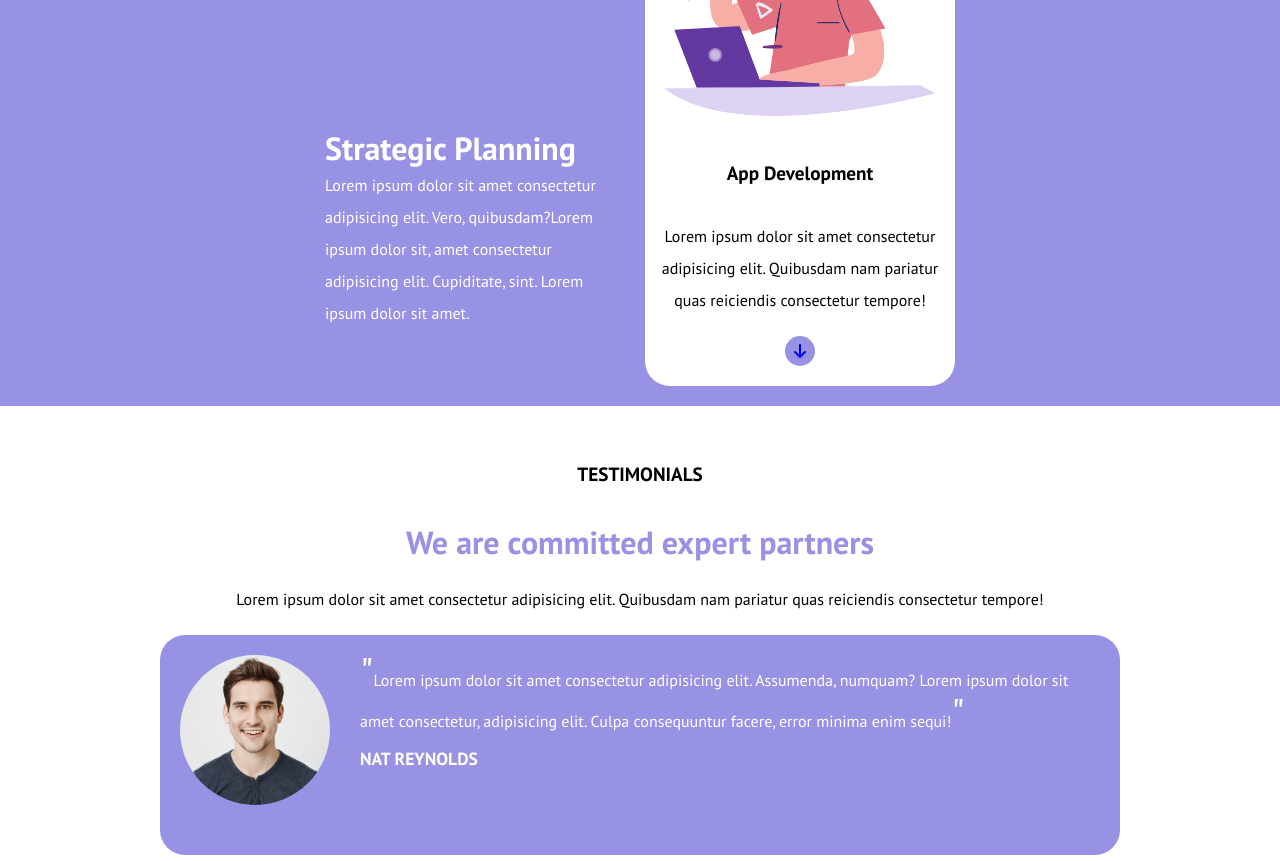
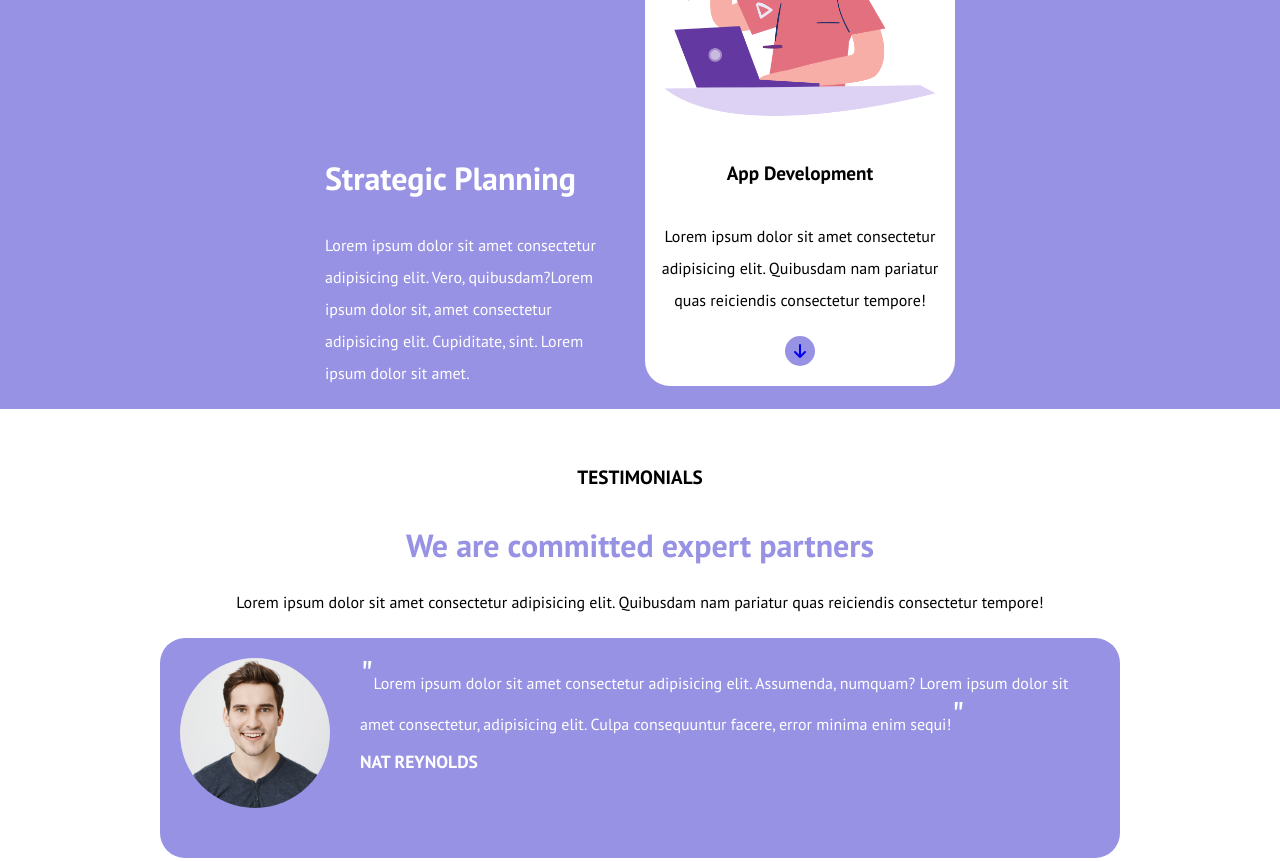
Before and after one commit to AlessandroPagliuca/htmlcss-responsive-layout, a plain HTML site: page index.html in a window 1280 px wide. Shown: the part 1660-2521 px from the top of the page. Drawn offline with Linux system fonts and the light colour scheme.

Commit message:
Added padding on h2 of #planning and #features

```diff
--- a/css/style.css
+++ b/css/style.css
@@ -208,7 +208,9 @@ main{
     text-decoration: none;
 }
 /*planning*/
-
+#planning h2{
+    padding: 30px 0;
+}
 .plan-arrow i{
     background-color: #9792e4;
     display: inline-block;
@@ -277,6 +279,7 @@ main{
 #features h2{
     color: var(--secondary-color);
     text-align: center;
+    padding: 30px 0;
 }
 #features h3, .number{
     color: var(--primary-color);
```
